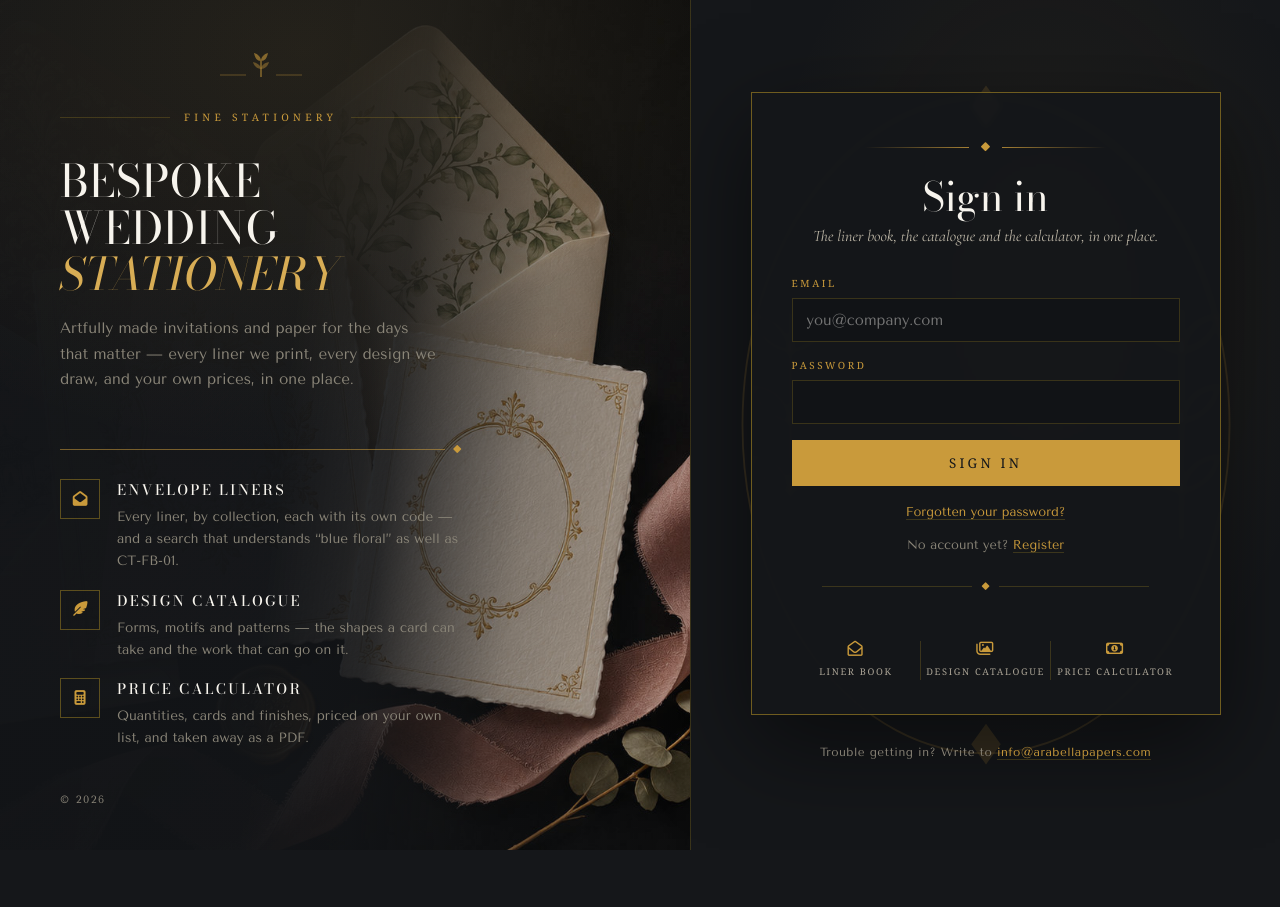
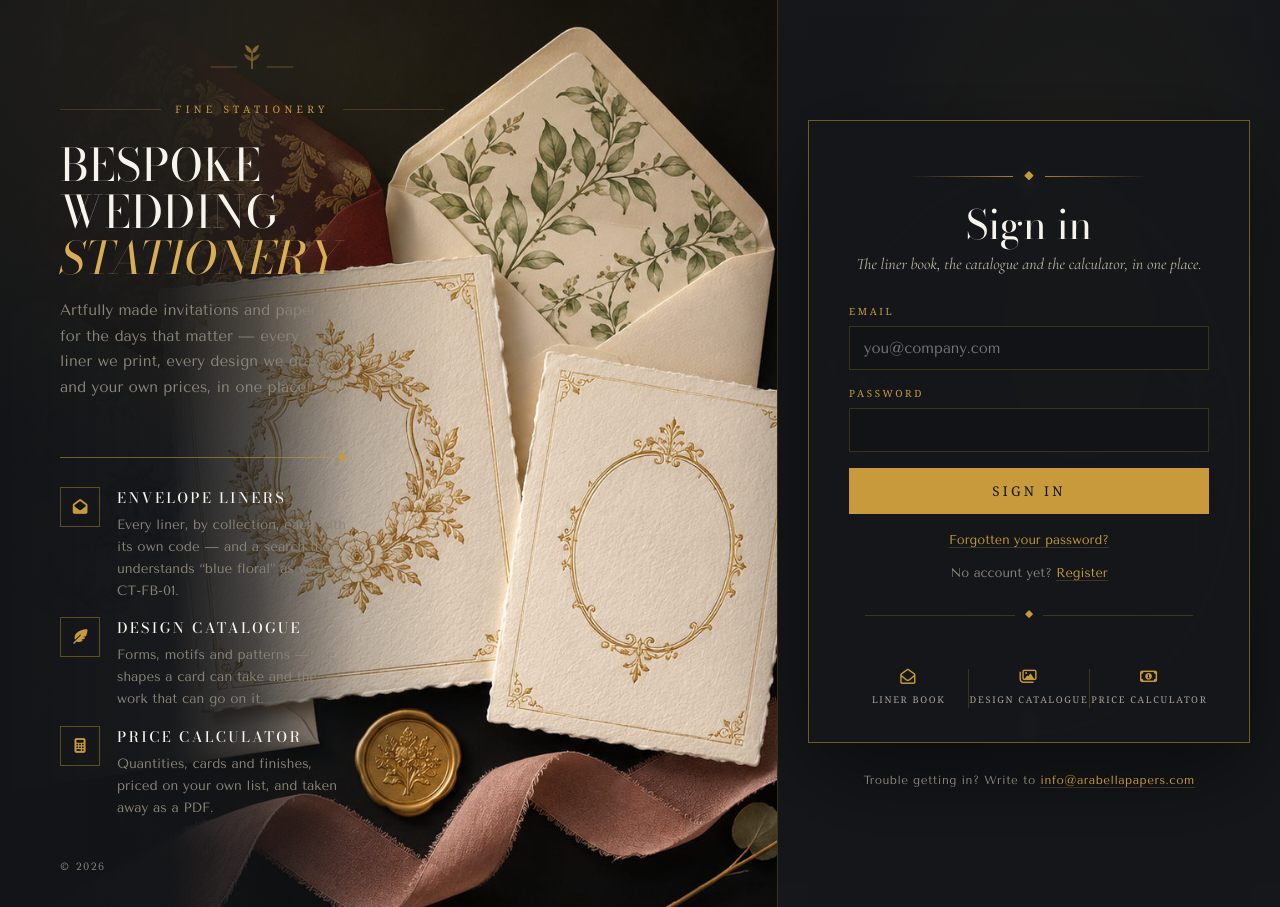
Before and after one commit to TeamEMK/Arabella-Papers, a Node project: template views/client.ejs in a window 1280 px wide. Before the commit the page ends 850 px from the top, so only its background shows below. Run offline with Node 20 templates, Linux system fonts and the light colour scheme; the template is opened without the code that fills it, so the values that code supplies are empty; some web fonts are replaced.

Commit message:
Let the photograph be the photograph
"Zameen aasman ka antar" - and the difference was almost all in the
picture. The reference shows a lit flat-lay with three liners in it;
ours showed a ribbon and one card through a grey film. Three reasons,
all mine:

  THE VEIL WAS OVER ALL OF IT. The photograph is already shot on
  near-black - its own left side is the dark the words sit on - so the
  veil only has to cover the first quarter and then get out of the
  way. Laid across the whole half it turned a lit plate grey.

  THE HALF WAS TOO NARROW for a 4:3 picture, so `cover` threw away a
  third of it. The split is 1.55/1 now, which is about the proportion
  the drawing uses, and the crop sits high enough to keep all three
  envelopes.

  AND I WAS JUDGING IT AT THE WRONG SIZE. The suite shot at 1400 wide,
  where that half is portrait and the crop bites hardest; the office
  looks at it at 1920, where it barely bites at all. It shoots at 1920
  now - a page judged by eye from screenshots has to be shot at the
  size the eye will see.

The name is held on one line, and the sign-off no longer falls off the
bottom of the window.

Co-Authored-By: Claude Opus 5 <noreply@anthropic.com>

```diff
--- a/scripts/browse-client-portal.js
+++ b/scripts/browse-client-portal.js
@@ -95,7 +95,11 @@ function freePort() {
   const profile = fs.mkdtempSync(path.join(os.tmpdir(), 'clientp-'));
   const chrome = spawn(CHROME, [
     '--headless=new', '--remote-debugging-port=' + dbg,
-    '--user-data-dir=' + profile, '--no-first-run', '--window-size=1400,980',
+    '--user-data-dir=' + profile, '--no-first-run',
+    // The size the office actually looks at it on. The split page is
+    // judged by eye from these screenshots, and a half judged at 1400
+    // crops the photograph far harder than the same half at 1920.
+    '--window-size=1920,1080',
     'about:blank',
   ], { stdio: 'ignore' });
 
--- a/views/client.ejs
+++ b/views/client.ejs
@@ -83,7 +83,7 @@
        in to - and this link is sent cold, to somebody who has never seen
        the inside of it. */
     .stage {
-      display: grid; grid-template-columns: 1.08fr .92fr;
+      display: grid; grid-template-columns: 1.55fr 1fr;
       min-height: 100vh; width: 100%;
     }
     /* THE PHOTOGRAPH IS THE HALF, NOT A BLOCK INSIDE IT.
@@ -94,14 +94,14 @@
        It is shot on near-black already, so the veil over it is only enough
        to keep the text readable where the cream paper is brightest. */
     .showing {
-      position: relative; padding: 52px 60px 44px;
+      position: relative; padding: 44px 60px 34px;
       display: flex; flex-direction: column; justify-content: center;
       border-right: 1px solid var(--hair); overflow: hidden;
       background:
-        linear-gradient(96deg, rgba(18,20,23,.99) 0%, rgba(18,20,23,.985) 42%,
-                               rgba(18,20,23,.90) 56%, rgba(18,20,23,.45) 74%,
-                               rgba(18,20,23,.16) 100%),
-        url('/portal/hero.jpg') 72% 22%/cover no-repeat,
+        linear-gradient(90deg, rgba(18,20,23,1) 0%, rgba(18,20,23,.97) 22%,
+                               rgba(18,20,23,.74) 33%, rgba(18,20,23,.22) 46%,
+                               rgba(18,20,23,0) 58%),
+        url('/portal/hero.jpg') center 30%/cover no-repeat,
         var(--void);
     }
     /* A breath of gold across it, so the half is not a flat rectangle of
@@ -117,6 +117,7 @@
        the office's own printed matter is set, and what the reference
        drawing asked for. */
     .crest-mark { text-align: center; max-width: 430px; }
+    .crest-mark .nm { white-space: nowrap; }
     .crest-mark .sprig { color: var(--gold); opacity: .9; margin-bottom: 14px; }
     .crest-mark .nm {
       font-family: 'Bodoni Moda', Georgia, serif; font-weight: 400;
@@ -139,7 +140,7 @@
       font-family: 'Bodoni Moda', Georgia, serif; font-weight: 400;
       font-size: clamp(2.1rem, 3.5vw, 3.4rem); line-height: 1.04;
       letter-spacing: .015em; text-transform: uppercase; color: var(--paper);
-      margin: 34px 0 18px; max-width: 13ch;
+      margin: 26px 0 16px; max-width: 13ch;
     }
     .shout em { font-style: italic; color: var(--gold-lit); letter-spacing: .01em; }
     /* A rule that stops in a lozenge, the way a printer ends a flourish. */
@@ -153,9 +154,12 @@
     .points { list-style: none; margin: 0; padding: 0; max-width: 46ch; }
     /* Held to a column so the lines do not run out over the brightest part
        of the photograph, where cream paper and grey type meet. */
-    .showing > .crest-mark, .shout, .shout-sub, .points, .signoff,
-    .showing > .flourish { max-width: 42ch; }
-    .points li { display: flex; gap: 17px; margin-bottom: 18px; align-items: flex-start; }
+    .shout, .shout-sub, .points, .signoff,
+    .showing > .flourish { max-width: 30ch; }
+    /* The mark is given its own width - the column that suits a paragraph
+       is narrower than the name. */
+    .showing > .crest-mark { max-width: 24rem; }
+    .points li { display: flex; gap: 17px; margin-bottom: 16px; align-items: flex-start; }
     .points i {
       color: var(--gold); font-size: .92rem; width: 40px; height: 40px; flex: 0 0 40px;
       border: 1px solid rgba(201,162,39,.4); display: grid; place-items: center;
```
